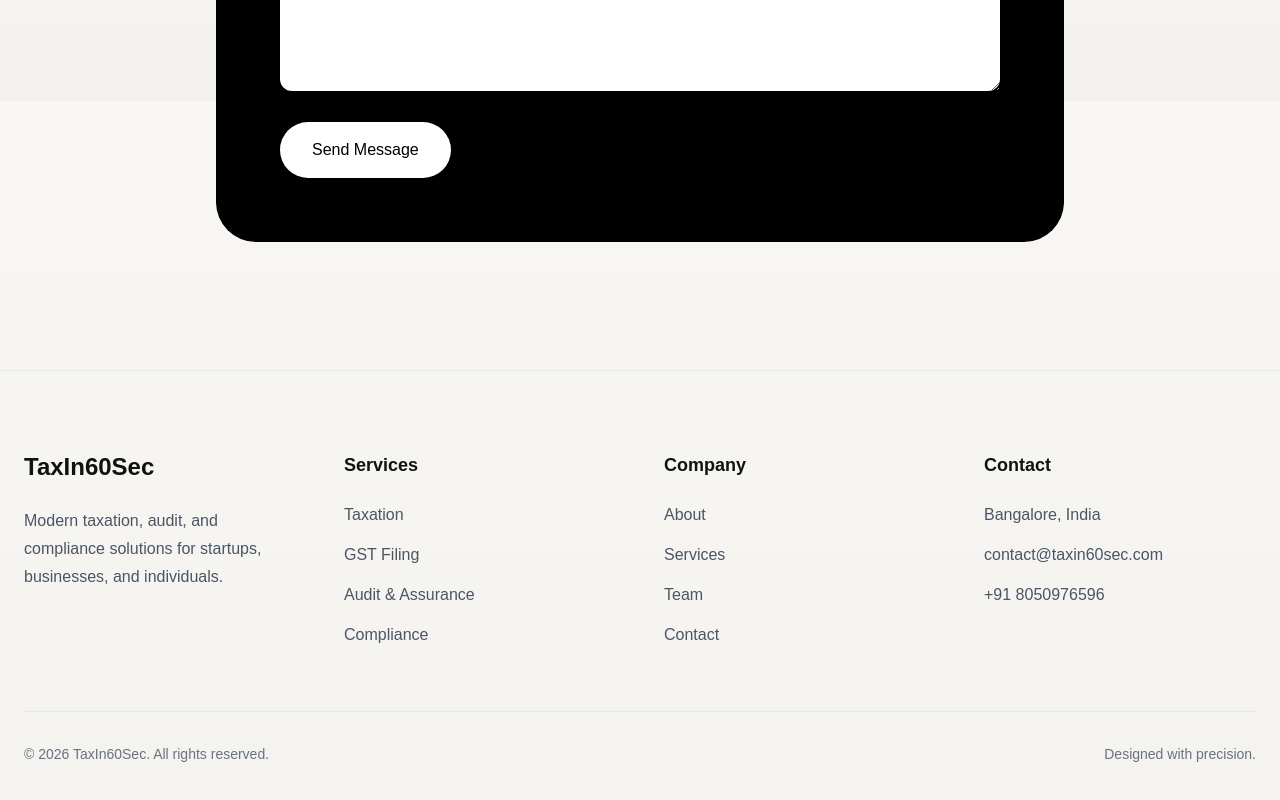
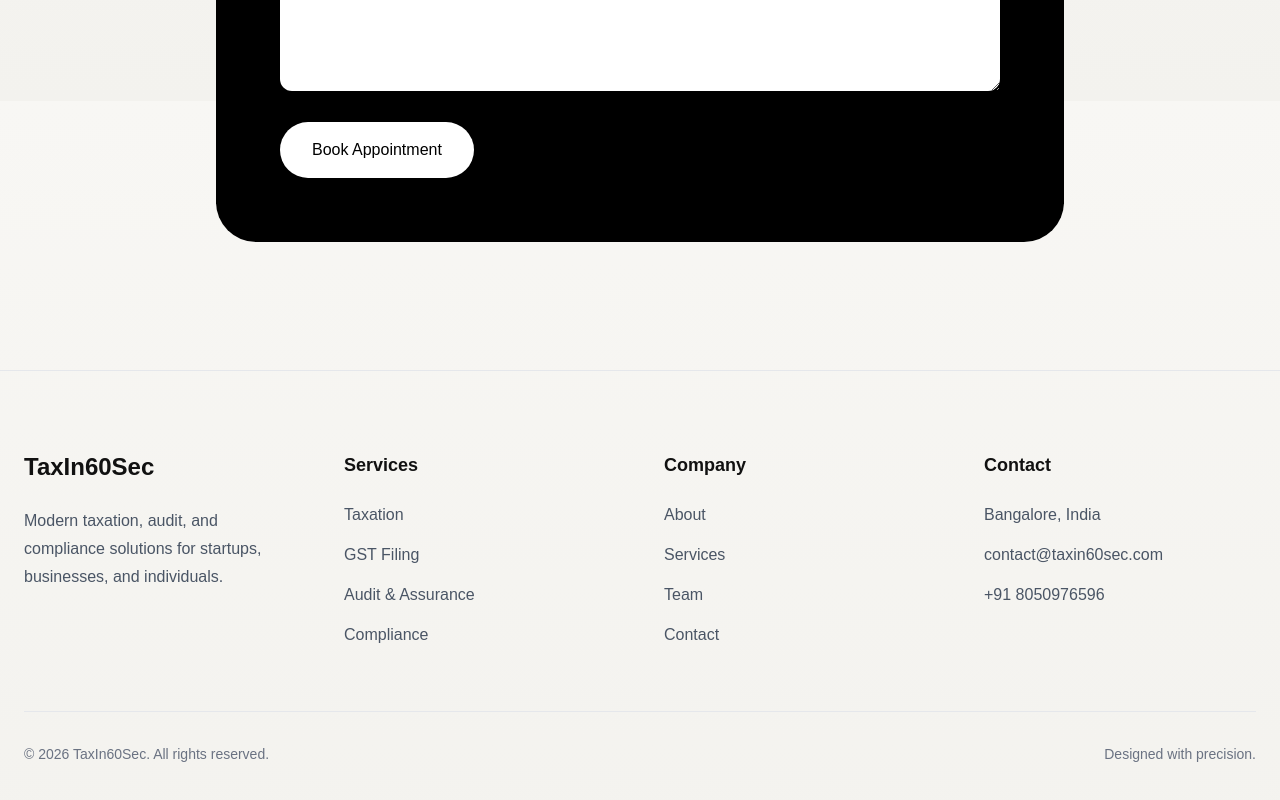
Before and after one commit to nithinreddyavula/taxin60sec, a Next.js app: page / in a window 1280 px wide. Shown: the part 3099-3899 px from the top of the page. Built offline with nearby package versions, Linux system fonts and the light colour scheme.

Commit message:
updated contact button text

```diff
--- a/sections/Contact.tsx
+++ b/sections/Contact.tsx
@@ -36,9 +36,6 @@ export default function Contact() {
 
     const data = await response.json();
 
-    alert("Message Sent Successfully!");
-
-    console.log(data);
     await emailjs.send(
       "service_h7uxsh6",
       "template_b2yeqtp",
@@ -49,6 +46,10 @@ export default function Contact() {
       },
       "jYU-j6IxwfjyPtkQw"
     );
+
+    alert("Appointment Booked Successfully!");
+
+    console.log(data);
   };
 
   return (
@@ -96,7 +97,7 @@ export default function Contact() {
               onClick={handleSubmit}
               className="bg-white text-black px-8 py-4 rounded-full hover:bg-gray-200 transition"
             >
-              Send Message
+              Book Appointment
             </button>
 
           </div>
```
Lines whose indentation alone changed are shown as unchanged.
